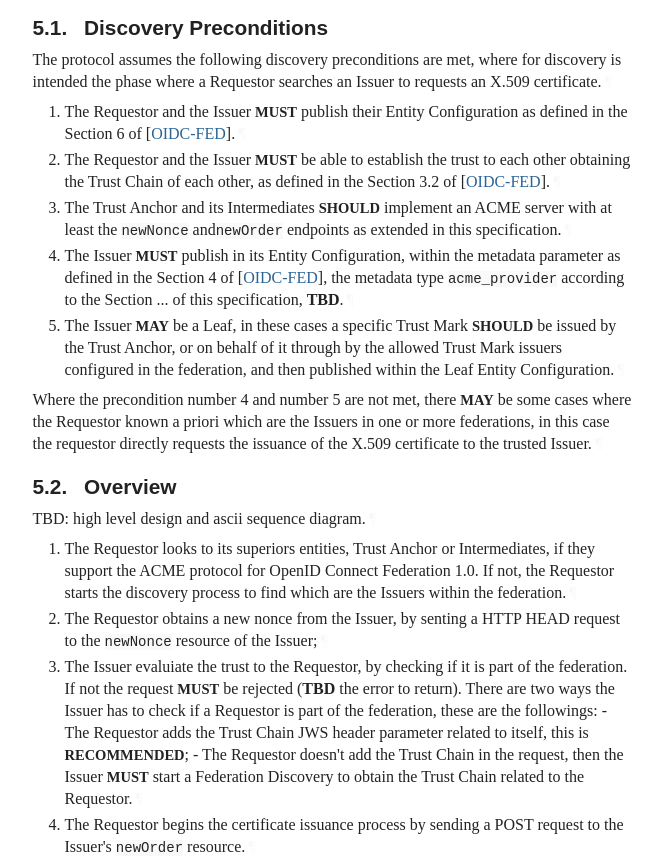
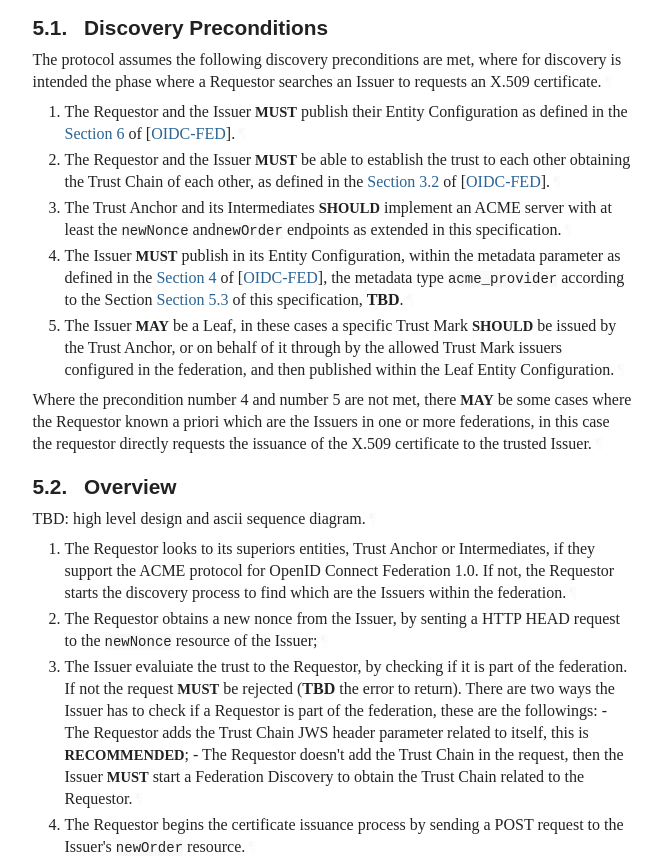
Before and after one commit to peppelinux/draft-demarco-acme-openid-federation, a plain HTML site: page draft-demarco-acme-openid-federation.html in a window 1280 px wide. Shown: the part 2739-3603 px from the top of the page, without its empty margins (92-754 px from the left). Drawn offline with Linux system fonts and the light colour scheme; a web font is replaced by a local one.

Commit message:
Script updating gh-pages from e7064ac. [ci skip]

```diff
--- a/draft-demarco-acme-openid-federation.html
+++ b/draft-demarco-acme-openid-federation.html
@@ -1294,13 +1294,13 @@ appear in all capitals, as shown here.<a href="#section-4-1" class="pilcrow">¶<
         </h3>
 <p id="section-5.1-1">The protocol assumes the following discovery preconditions are met, where for discovery is intended the phase where a Requestor searches an Issuer to requests an X.509 certificate.<a href="#section-5.1-1" class="pilcrow">¶</a></p>
 <ol start="1" type="1" class="normal type-1" id="section-5.1-2">
-<li id="section-5.1-2.1">The Requestor and the Issuer <span class="bcp14">MUST</span> publish their Entity Configuration as defined in the Section 6 of <span>[<a href="#OIDC-FED" class="cite xref">OIDC-FED</a>]</span>.<a href="#section-5.1-2.1" class="pilcrow">¶</a>
-</li>
-          <li id="section-5.1-2.2">The Requestor and the Issuer <span class="bcp14">MUST</span> be able to establish the trust to each other obtaining the Trust Chain of each other, as defined in the Section 3.2 of <span>[<a href="#OIDC-FED" class="cite xref">OIDC-FED</a>]</span>.<a href="#section-5.1-2.2" class="pilcrow">¶</a>
+<li id="section-5.1-2.1">The Requestor and the Issuer <span class="bcp14">MUST</span> publish their Entity Configuration as defined in the <a href="https://openid.net/specs/openid-connect-federation-1_0.html#name-obtaining-federation-entity">Section 6</a> of <span>[<a href="#OIDC-FED" class="cite xref">OIDC-FED</a>]</span>.<a href="#section-5.1-2.1" class="pilcrow">¶</a>
+</li>
+          <li id="section-5.1-2.2">The Requestor and the Issuer <span class="bcp14">MUST</span> be able to establish the trust to each other obtaining the Trust Chain of each other, as defined in the <a href="https://openid.net/specs/openid-connect-federation-1_0.html#name-trust-chain">Section 3.2</a> of <span>[<a href="#OIDC-FED" class="cite xref">OIDC-FED</a>]</span>.<a href="#section-5.1-2.2" class="pilcrow">¶</a>
 </li>
           <li id="section-5.1-2.3">The Trust Anchor and its Intermediates <span class="bcp14">SHOULD</span> implement an ACME server with at least the <code>newNonce</code> and<code>newOrder</code> endpoints as extended in this specification.<a href="#section-5.1-2.3" class="pilcrow">¶</a>
 </li>
-          <li id="section-5.1-2.4">The Issuer <span class="bcp14">MUST</span> publish in its Entity Configuration, within the metadata parameter as defined in the Section 4 of <span>[<a href="#OIDC-FED" class="cite xref">OIDC-FED</a>]</span>, the metadata type <code>acme_provider</code> according to the Section ... of this specification, <strong>TBD</strong>.<a href="#section-5.1-2.4" class="pilcrow">¶</a>
+          <li id="section-5.1-2.4">The Issuer <span class="bcp14">MUST</span> publish in its Entity Configuration, within the metadata parameter as defined in the <a href="https://openid.net/specs/openid-connect-federation-1_0.html#name-metadata-type-identifiers">Section 4</a> of <span>[<a href="#OIDC-FED" class="cite xref">OIDC-FED</a>]</span>, the metadata type <code>acme_provider</code> according to the Section <a href="#metadata" class="auto internal xref">Section 5.3</a> of this specification, <strong>TBD</strong>.<a href="#section-5.1-2.4" class="pilcrow">¶</a>
 </li>
           <li id="section-5.1-2.5">The Issuer <span class="bcp14">MAY</span> be a Leaf, in these cases a specific Trust Mark <span class="bcp14">SHOULD</span> be issued by the Trust Anchor, or on behalf of it through by the allowed Trust Mark issuers configured in the federation, and then published within the Leaf Entity Configuration.<a href="#section-5.1-2.5" class="pilcrow">¶</a>
 </li>
```
Also changed, not shown: draft-demarco-acme-openid-federation.txt.
